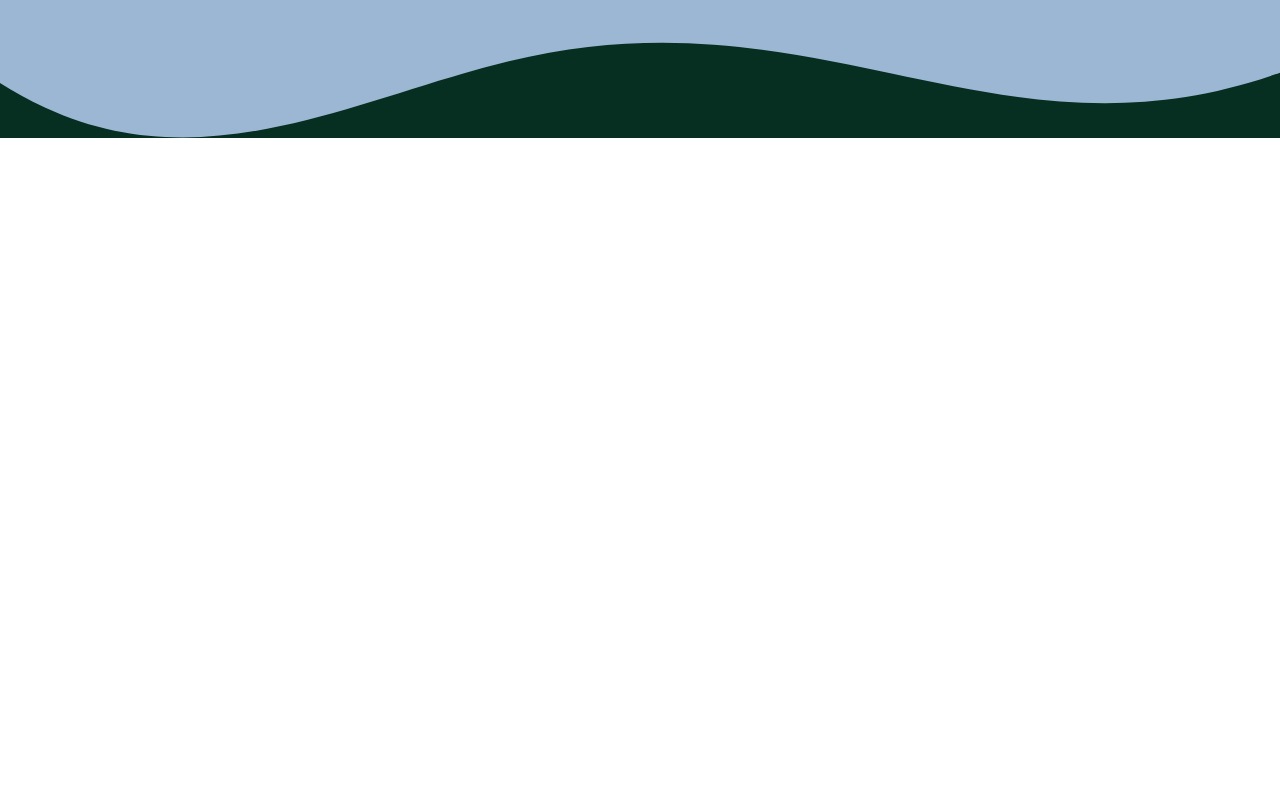
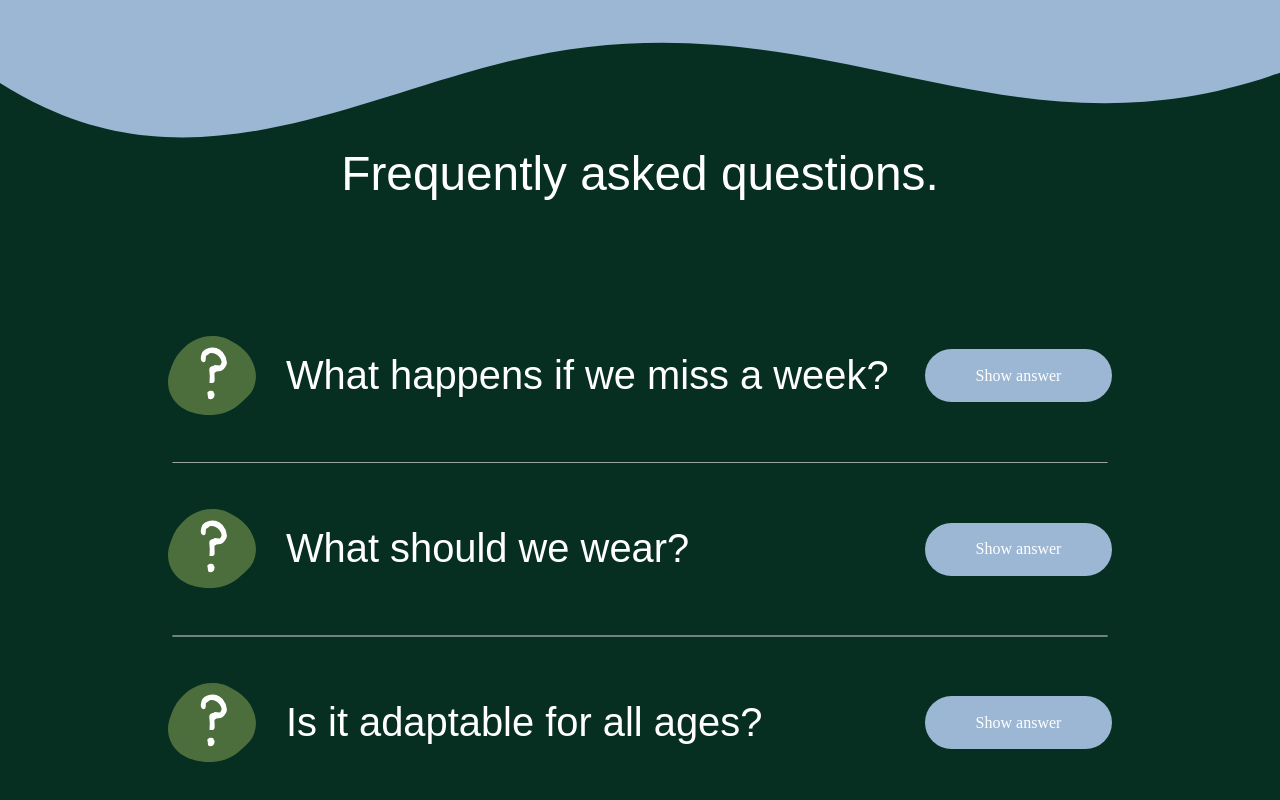
Before and after one commit to nick980v/wildflowers, a Next.js app: page / in a window 1280 px wide. Shown: the part 1451-2251 px from the top of the page. Before the commit the page ends 1589 px from the top, so only its background shows below. Built offline with nearby package versions, Linux system fonts and the light colour scheme; a web font is replaced by a local one.

Commit message:
FAQs components and page added

```diff
--- a/src/app/page.js
+++ b/src/app/page.js
@@ -2,6 +2,7 @@ import Image from "next/image";
 import Header from "@/components/Header";
 import Hero from "@/components/Hero";
 import DividerSection from "@/components/DividerSection";
+import FAQs from "@/components/FAQs";
 
 export default function Home() {
   return (
@@ -9,6 +10,7 @@ export default function Home() {
       <Header />
       <Hero />
       <DividerSection />
+      <FAQs />
     </main>
   );
 }
--- /dev/null
+++ b/src/components/FAQ.js
@@ -0,0 +1,44 @@
+import styled from "styled-components";
+import Button from "./Button";
+import Image from "next/image";
+
+const Container = styled.div`
+  display: flex;
+  flex-direction: row;
+  align-items: center;
+  justify-content: flex-start;
+  width: 100%;
+  gap: 16px;
+`;
+
+const ContentWrapper = styled.div`
+  display: flex;
+  align-items: center;
+  gap: 30px;
+  flex: 1;
+`;
+
+const StyledHeading = styled.h1`
+  font-size: 39.87px;
+  color: white;
+`;
+
+const FAQImage = styled(Image)`
+  width: 87.96px;
+  height: auto;
+  object-fit: contain;
+`;
+
+const FAQ = ({ question, answer }) => {
+  return (
+    <Container>
+      <ContentWrapper>
+        <FAQImage src="/FAQ.svg" alt="FAQ" width={87.96} height={79.16} />
+        <StyledHeading>{question}</StyledHeading>
+      </ContentWrapper>
+      <Button bgColor={"#9CB7D4"}>Show answer</Button>
+    </Container>
+  );
+};
+
+export default FAQ;
--- /dev/null
+++ b/src/components/FAQs.js
@@ -0,0 +1,52 @@
+"use client";
+
+import styled from "styled-components";
+import FAQ from "./FAQ";
+import Image from "next/image";
+
+const Container = styled.div`
+  display: flex;
+  flex-direction: column;
+  align-items: center;
+  justify-content: center;
+`;
+
+const StyledHeading = styled.h1`
+  font-size: 47.78px;
+  color: white;
+  text-align: center;
+  margin-bottom: 126px;
+`;
+
+const Line = styled(Image)`
+  width: 100%;
+  height: auto;
+  object-fit: contain;
+  margin-top: 46px;
+  margin-bottom: 46px;
+`;
+
+const FAQS = () => {
+  return (
+    <Container>
+      <StyledHeading>Frequently asked questions.</StyledHeading>
+      <FAQ
+        question="What happens if we miss a week?"
+        answer="The age range of the children is from 0 to 6 years old."
+      />
+      <Line src="/LineDivider.svg" alt="Line" width={100} height={100} />
+      <FAQ
+        question="What should we wear?"
+        answer="The age range of the children is from 0 to 6 years old."
+      />
+      <Line src="/LineDivider.svg" alt="Line" width={100} height={100} />
+      <FAQ
+        question="Is it adaptable for all ages?"
+        answer="The age range of the children is from 0 to 6 years old."
+      />
+      <Line src="/LineDivider.svg" alt="Line" width={100} height={100} />
+    </Container>
+  );
+};
+
+export default FAQS;
```
Also changed, not shown: public/FAQ.svg (added), public/LineDivider.svg (added).
